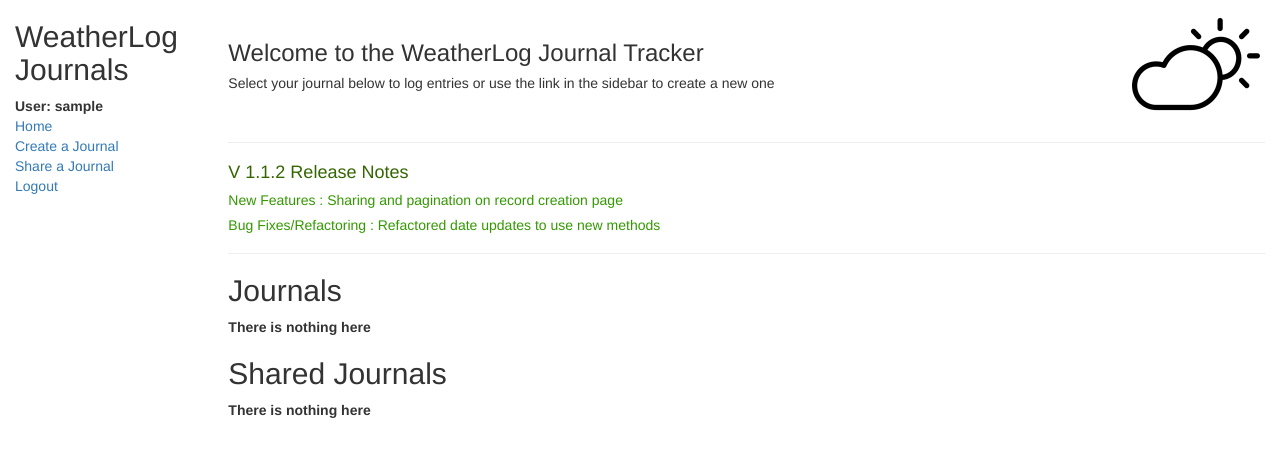
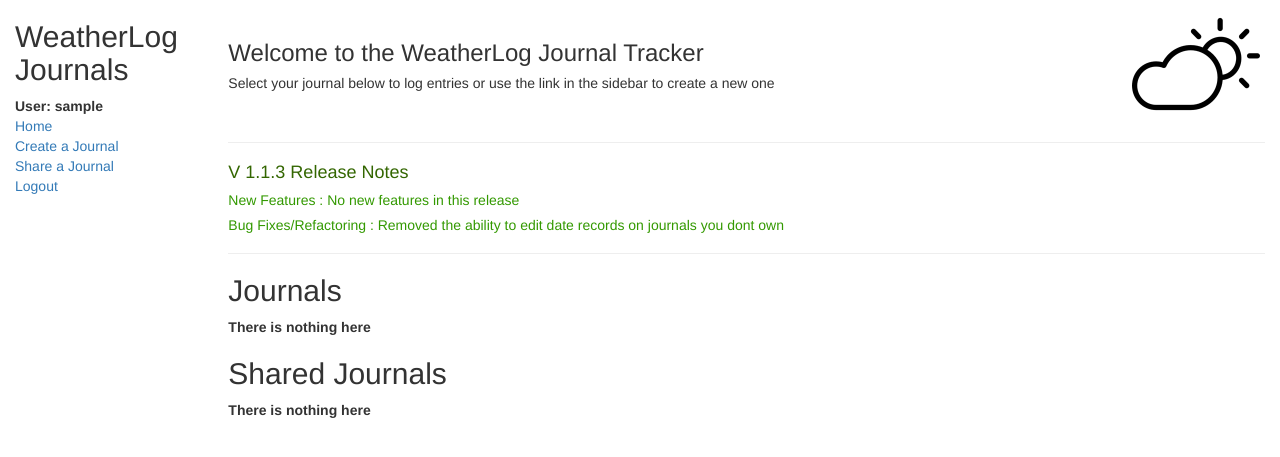
Before and after one commit to Cjhosu/Weatherlogger, a Django app: page /tracker/ in a window 1280 px wide. Shown: the top 457 px of the page. Run offline with Django 3.2, Linux system fonts and the light colour scheme; the visitor is signed in with stand-in values (Sample User, id 1); data that the repository does not hold is empty; some libraries are stand-ins or nearby versions.

Commit message:
Fix update bug

```diff
--- a/tracker/templates/index.html
+++ b/tracker/templates/index.html
@@ -5,9 +5,9 @@
 <h5> Select your journal below to log entries or use the link in the sidebar to create a new one</h5>
 <br>
 <hr>
-<strong><h4 style="color:#336600">  V 1.1.2 Release Notes </h4>
-<h5 style="color:#339900"> New Features : Sharing and pagination on record creation page</h5>
-<h5 style="color:#339900"> Bug Fixes/Refactoring : Refactored date updates to use new methods</h5>
+<strong><h4 style="color:#336600">  V 1.1.3 Release Notes </h4>
+<h5 style="color:#339900"> New Features : No new features in this release </h5>
+<h5 style="color:#339900"> Bug Fixes/Refactoring : Removed the ability to edit date records on journals you dont own </h5>
 <hr>
 <h2> Journals </h2>
 
--- a/tracker/templates/tracker/date_record.html
+++ b/tracker/templates/tracker/date_record.html
@@ -1,7 +1,11 @@
 {% extends "base_generic.html" %}
 {% block content %}
 <h3> Logged Weather for {{daterec.log_date}} </h3>
-<a href="{% url 'update_date_record' daterec.pk %}"<button class="btn btn-default btn-sm" type="button" style="color: #000000">Update</button></a>
+{% if journal.user == request.user %}
+  <a href="{% url 'update_date_record' daterec.pk %}"<button class="btn btn-default btn-sm" type="button" style="color: #000000">Update</button></a>
+{% else %}
+  <br>
+  <h5> Updating records is disabled on journals that aren't yours </h5>
 <br>
 <h4>
 <p><strong> High Temp:</strong> {{ daterec.high_temp }}</p>
```
